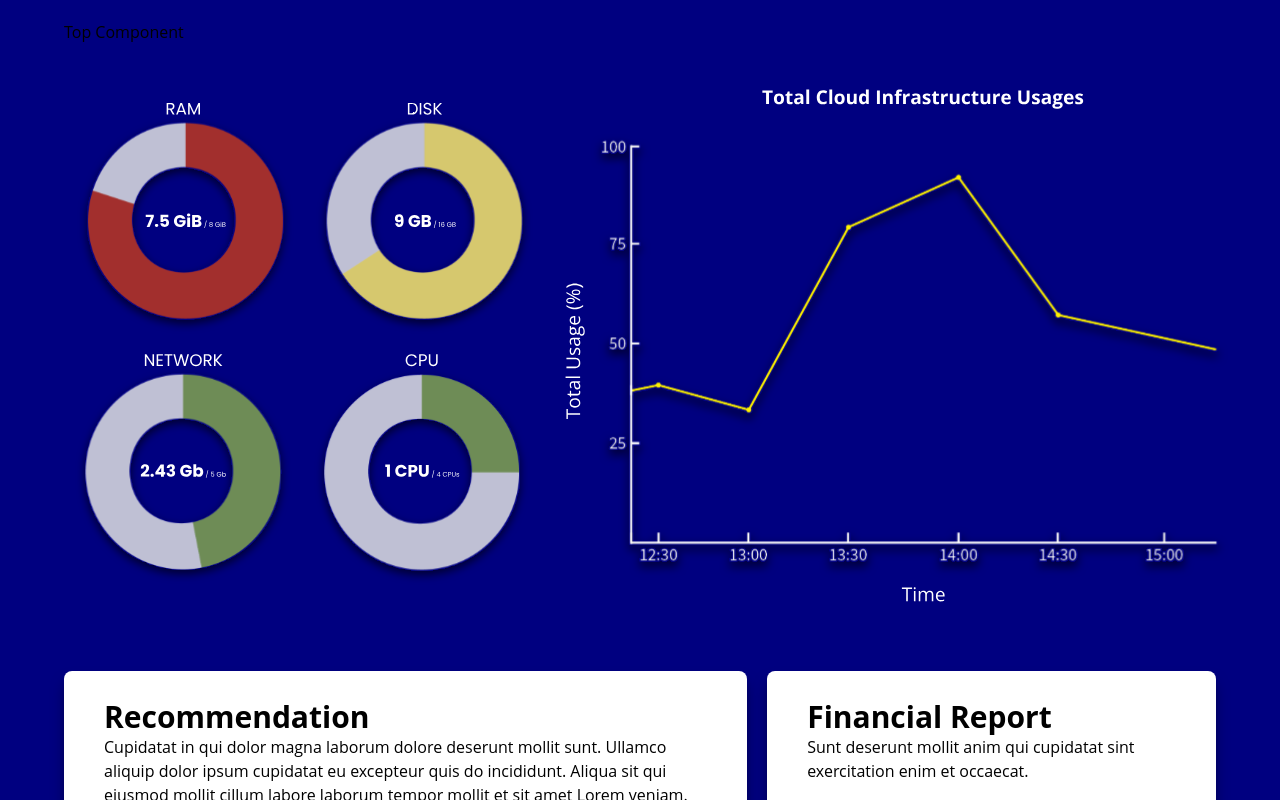
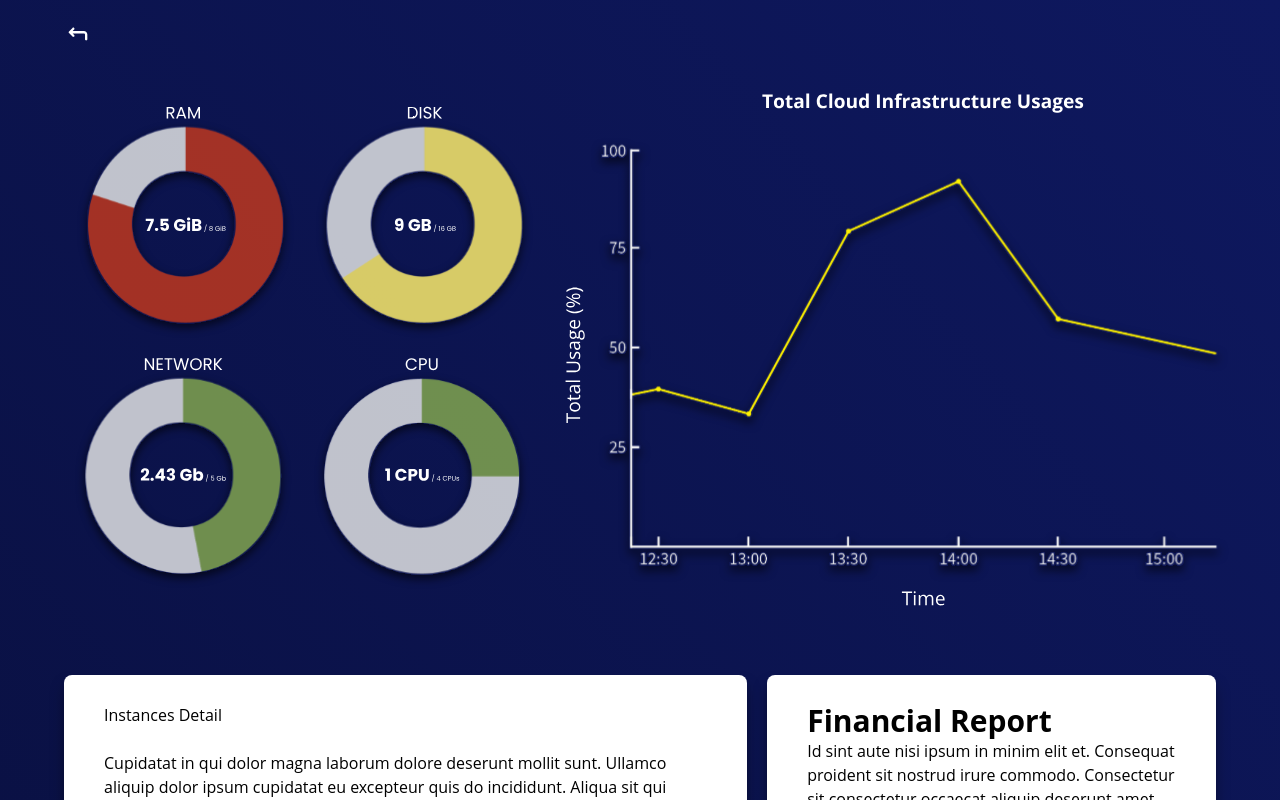
Before and after one commit to The-Varieties/ciso-front-end, a React (Create React App) app: page /data-vis-page in a window 1280 px wide. Shown: the top 800 px of the page. Built offline with nearby package versions, Linux system fonts and the light colour scheme.

Commit message:
Fixed background colors bugs

```diff
--- a/src/components/backArrow/index.jsx
+++ b/src/components/backArrow/index.jsx
@@ -1,2 +1,17 @@
 // This component will draw the back arrow and take a route as a parameter
 // onClick, this component will direct the users to the passed route from the parameter
+
+import backArrow from "../../assets/Icons/back_arrow.svg";
+import { useNavigate } from 'react-router-dom';
+
+function BackArrow(props) {
+    let navigate = useNavigate();
+
+    return(
+        <div onClick={(e) => {navigate("/")}}>
+            <img src={backArrow} alt="Back Arrow" className="w-7 cursor-pointer" />
+        </div>
+    )
+}
+
+export default BackArrow;
--- a/src/index.css
+++ b/src/index.css
@@ -5,18 +5,10 @@
 @import url('https://fonts.googleapis.com/css2?family=Open+Sans&display=swap');
 
 body {
+  min-height: 100vh;
   margin: 0;
   -webkit-font-smoothing: antialiased;
   -moz-osx-font-smoothing: grayscale;
-
-  @apply bg-primary h-full;
+  /* @apply bg-gradient-to-tr from-[#003665] to-[#0E185F] h-full; */
+  @apply bg-gradient-to-tr from-[#090F3D] to-[#0E185F] bg-no-repeat;
 }
-
-body #root {
-  min-height: 100vh;
-  /* @apply my-5 */
-}
-
-/* * {
-  @apply text-white;
-} */
--- a/src/pages/dashboard/index.jsx
+++ b/src/pages/dashboard/index.jsx
@@ -17,7 +17,7 @@ function Dashboard(){
     }
 
     return (
-        <div className="h-screen">
+        <div>
             <div className="navbar">
                 <a href="#">NeXphos</a>
                     <div className="subnav">
@@ -38,7 +38,7 @@ function Dashboard(){
                     </div>
             </div>
 
-            <div className="grid grid-cols-3 gap-8 items-center h-full mx-16">
+            <div className="grid grid-cols-3 gap-8 items-center h-full mx-16 mt-10">
                 {contentMap.values.map((instance, index) => (
                     <div className="my-10" key={index}>
                         <Card cardContent = {instance} hasOnClick = {true} nextPageRoute = {"/data-vis-page"}/>
--- a/src/pages/dataVisPage/index.jsx
+++ b/src/pages/dataVisPage/index.jsx
@@ -11,13 +11,19 @@ import Card from "../../components/cards";
 
 import pie_chart from "../../assets/DummyImages/pie_chart.svg";
 import line_graph from "../../assets/DummyImages/line_graph.svg";
+import BackArrow from "../../components/backArrow";
+
+import { useEffect } from 'react';
 
 function DataVisPage() {
+    useEffect(() => {
+        window.scrollTo(0, 0)
+    }, [])
+
     const content = (
         <div>
-            <h2 className="text-black w-fit font-bold text-3xl">Recommendation</h2>
             <p className="text-black w-fit text-base">
-                Cupidatat in qui dolor magna laborum dolore deserunt mollit sunt.
+                Instances Detail <br/> <br /> Cupidatat in qui dolor magna laborum dolore deserunt mollit sunt.
                 Ullamco aliquip dolor ipsum cupidatat eu excepteur quis do incididunt.
                 Aliqua sit qui eiusmod mollit cillum labore laborum tempor mollit et sit amet Lorem veniam.
                 Nisi consequat reprehenderit ut magna ea anim anim duis sint sit eiusmod quis non.
@@ -34,7 +40,16 @@ function DataVisPage() {
     const financialContent = (
         <div>
             <h2 className="text-black w-fit font-bold text-3xl">Financial Report</h2>
-            <p className="text-black w-fit text-base">Sunt deserunt mollit anim qui cupidatat sint exercitation enim et occaecat.</p>
+            <p className="text-black w-fit text-base">
+                Id sint aute nisi ipsum in minim elit et.
+                Consequat proident sit nostrud irure commodo.
+                Consectetur sit consectetur occaecat aliquip deserunt amet aute adipisicing in.
+                Ut magna officia quis dolor.
+                Tempor duis consectetur nulla esse do fugiat culpa nostrud velit non cillum nisi aliquip.
+                Id labore reprehenderit mollit nisi pariatur excepteur nostrud occaecat cupidatat.
+                Ullamco fugiat ad ex veniam dolore enim tempor commodo adipisicing sunt anim.
+                Adipisicing ea esse nulla aliqua. Ullamco veniam cillum dolore minim incididunt veniam qui id ullamco.
+            </p>
         </div>
     )
 
@@ -47,7 +62,7 @@ function DataVisPage() {
 
     return (
         <div className="mx-16 my-5">
-            <h1 className="w-fit">Top Component</h1>
+            <BackArrow />
 
             <div className="flex mt-10">
                 <img src={pie_chart} alt="Dummy Pie Chart" className="w-5/12" />
```
Also changed, not shown: src/assets/Icons/back_arrow.svg (added).
